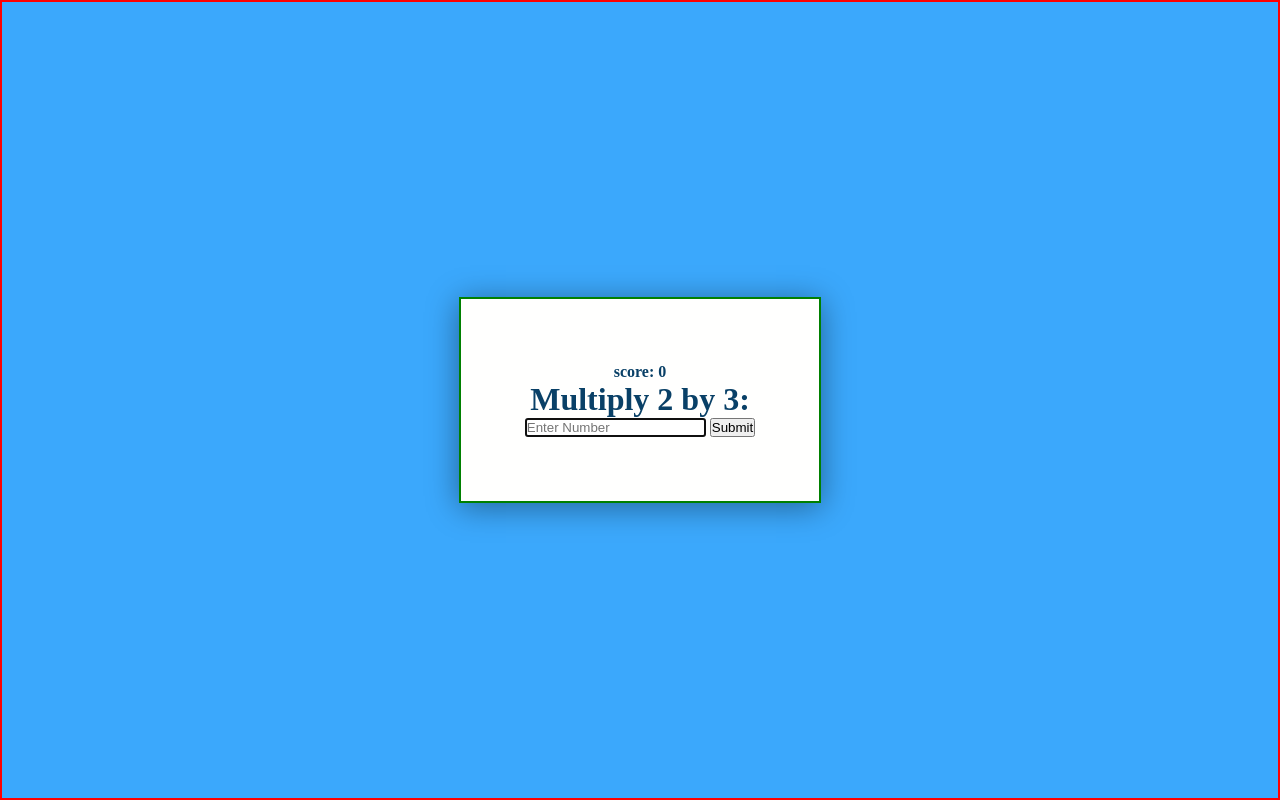
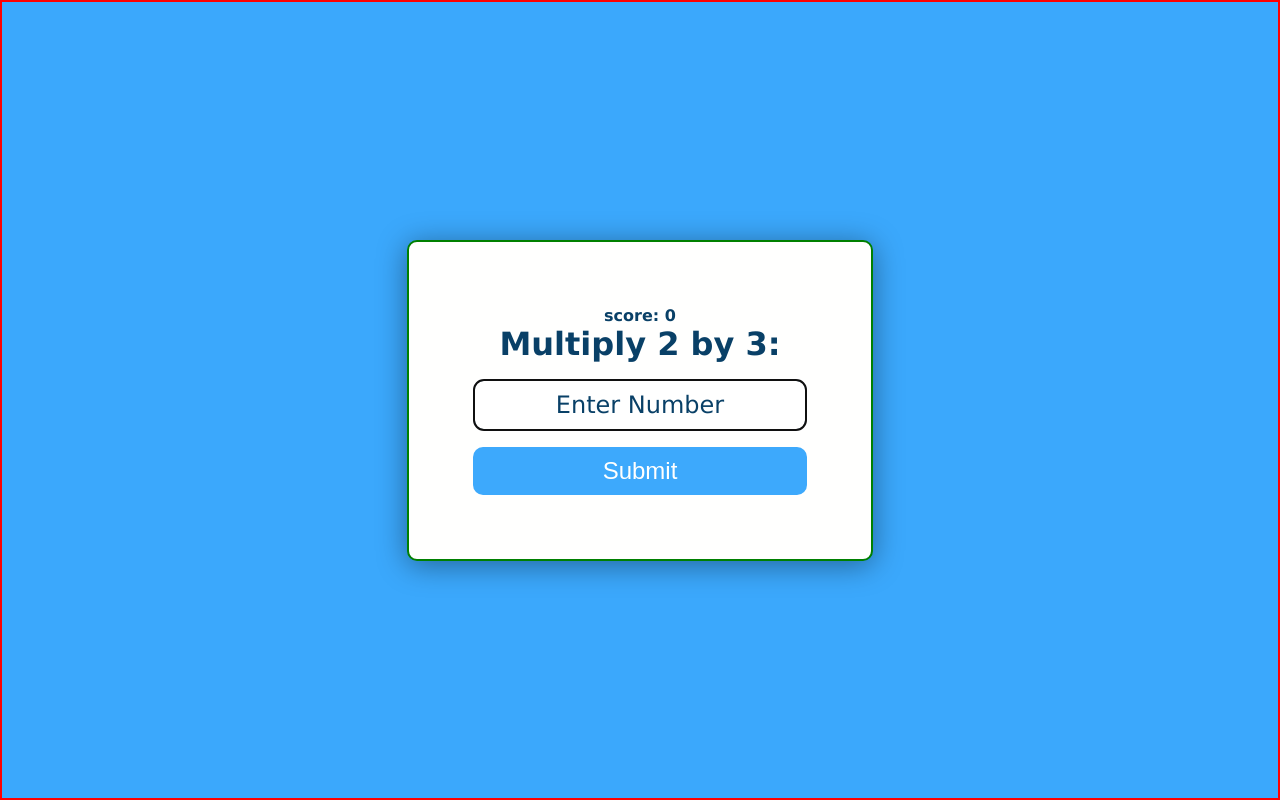
Before and after one commit to Yasir-Khan22/simple--multiplier, a website built with Vite: page multiplier__simple/index.html in a window 1280 px wide. Built offline with nearby package versions, Linux system fonts and the light colour scheme.

Commit message:
stylesheets are applied

```diff
--- a/multiplier__simple/style.css
+++ b/multiplier__simple/style.css
@@ -15,6 +15,7 @@ body {
     background: hsl(206, 97%, 61%);
     text-align: center;
     color: hsl(205, 84%, 22%);
+    font-family: Verdana, Geneva, Tahoma, sans-serif;
 }
 
 .form {
@@ -22,4 +23,36 @@ body {
     background: #fffffe;
     padding: 4rem;
     box-shadow: 0 4px 30px rgba(0, 0, 0, .4);
+    border-radius: 10px;
 }
+
+.input {
+    display: block;
+    width: 100%;
+    padding: 10px;
+    text-align: center;
+    border: 2px solid hsl(205, 84%, 22%);
+    margin-top: 1rem;
+    font-size: 1.5rem;
+    border-radius: 10px;
+}
+
+.input::placeholder {
+    color: hsl(205, 84%, 22%);
+    font-family: Verdana, Geneva, Tahoma, sans-serif;
+}
+
+.btn {
+    outline: none;
+    border: none;
+    margin-top: 1rem;
+    width: 100%;
+    padding: 10px;
+    background: #3da9fc;
+    color: #fffffe;
+    font-size: 1.5rem;
+    cursor: pointer;
+    border-radius: 10px;
+
+
+}
```
